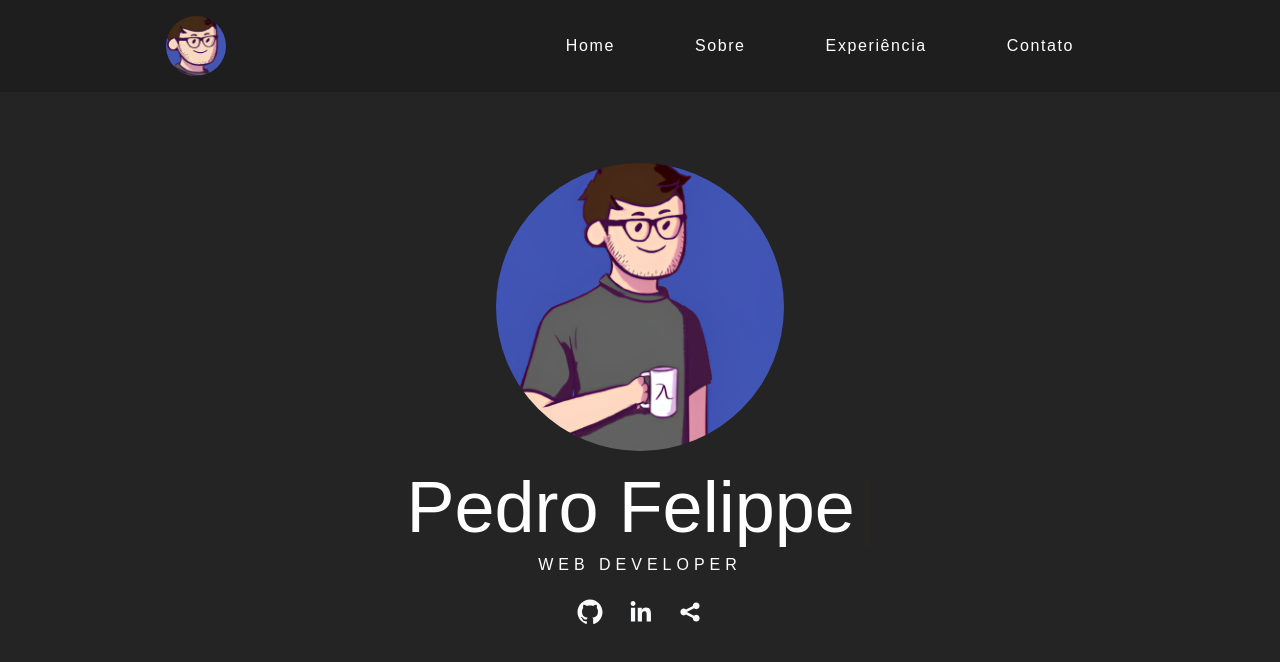
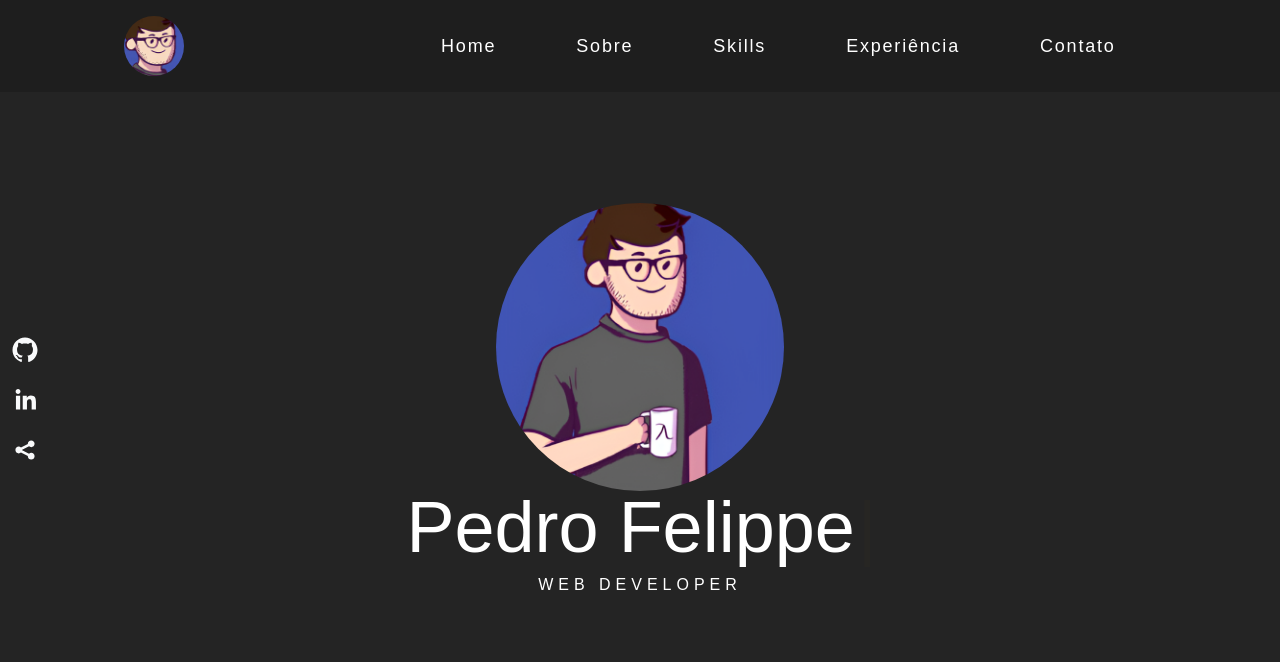
Before and after one commit to pefelippe/Portfolio, a Next.js app: page / in a window 1280 px wide. Shown: the top 662 px of the page. Built offline with nearby package versions, Linux system fonts and the light colour scheme.

Commit message:
feat: adicionando skills e footer, estilizando.

```diff
--- a/atoms/Links.tsx
+++ b/atoms/Links.tsx
@@ -10,6 +10,9 @@ function Links() {
       <Link className="headerBtn" href="#about">
         Sobre
       </Link>
+      <Link className="headerBtn" href="#skills">
+        Skills
+      </Link>
       <Link className="headerBtn" href="#experience">
         Experiência
       </Link>
--- a/atoms/SocialIcons.tsx
+++ b/atoms/SocialIcons.tsx
@@ -5,7 +5,7 @@ type Props = {};
 
 export default function SocialIcons({}: Props) {
   return (
-    <div>
+    <div className="flex flex-col fixed h-screen justify-center ">
       <SocialIcon
         url="https://github.com/pefelippe"
         fgColor="#f9fafb"
--- a/components/About.tsx
+++ b/components/About.tsx
@@ -16,44 +16,49 @@ function About({}: Props) {
       transition={{ duration: 1.25 }}
       className="component-base"
     >
-      <h3 className="component-title">Sobre</h3>
-      <div className="flex flex-col lg:flex-row ">
+      <h1 className="font-semibold text-5xl mb-28 text-gray-800">Sobre</h1>
+
+      <div className="flex flex-col lg:flex-row h-max x">
         <Image
           src={Avatar}
           alt="pefelippe avatar"
-          className="object-fit h-72 w-72 border border-[#000] rounded-lg mb-10"
+          className="object-fit xl:h-[400px] xl:w-[400px] h-40 w-40
+          shadow-xl rounded-[30px]"
         />
 
-        <div className="px-10 ">
+        <div className="relative ml-20 xl:ml-40 mt-8">
           <p className="text-sm text-left lg:text-2xl">
-            Atuo na área de desenvolvimento Web, sendo a minha stack atual
-            React, Node e Typescript.
+            Web Developer com experiência em implementar componentes de
+            interface de usuário responsivos e de qualidade. <br />
             <br />
+            Minha Stack principal é React, Node, Next e Typescript. <br />
             <br />
-            Já fui muitas vezes responsável por implementar componentes de
-            interface de usuário responsivos e de qualidade, além de efetuar
-            manutenções em códigos existentes, bem como testar e desenvolver
-            novas funcionalidades.
-            <br />
-            <br />
-            Consigo me comunicar bem em inglês (nível C2). Sou acostumado a
+            Consigo me comunicar bem em inglês (nível C2), sendo acostumado a
             participarem reuniões em inglês com membros de vários países.
           </p>
+
+          <button
+            className="absolute bottom-0 text-base bg-gray-800 text-white
+          border rounded-[20px] p-6 font-semibold flex mt-10 hover:bg-gray-700  transition"
+          >
+            Download CV
+            <svg
+              className="w-6 h-6 ml-2"
+              fill="none"
+              stroke="currentColor"
+              viewBox="0 0 24 24"
+              xmlns="http://www.w3.org/2000/svg"
+            >
+              <path
+                stroke-linecap="round"
+                stroke-linejoin="round"
+                stroke-width="2"
+                d="M12 10v6m0 0l-3-3m3 3l3-3m2 8H7a2 2 0 01-2-2V5a2 2 0 012-2h5.586a1 1 0 01.707.293l5.414 5.414a1 1 0 01.293.707V19a2 2 0 01-2 2z"
+              ></path>
+            </svg>
+          </button>
         </div>
       </div>
-
-      {/* <div className="overflow-hidden flex">
-        <div className="grid grid-cols-2 xl:grid-cols-10 gap-5 overflow-hidden">
-          <Skill />
-          <Skill />
-          <Skill />
-          <Skill />
-          <Skill />
-          <Skill />
-          <Skill />
-          <Skill />
-        </div>
-      </div> */}
     </motion.div>
   );
 }
--- a/components/Contact.tsx
+++ b/components/Contact.tsx
@@ -5,7 +5,7 @@ type Props = {};
 function Contact({}: Props) {
   return (
     <div className="component-base">
-      <h3 className="component-title">Contato</h3>
+      <h1 className="font-semibold text-5xl mb-28">Entre em Contato</h1>
       <div className="text-4xl font-semibold text-center">
         <h4>I have got just what you need.</h4>
         <span className="decoration-[#F7AB0A]/50 underline">Lets Talk.</span>
--- a/components/Experience.tsx
+++ b/components/Experience.tsx
@@ -10,10 +10,10 @@ function Experience({}: Props) {
       initial={{ opacity: 0 }}
       whileInView={{ opacity: 1 }}
       transition={{ duration: 1.5 }}
-      className=" flex relative overflow-hidden flex-col text-left
-      md:flex-row max-w-full px-10 justify-evenly mx-auto items-center xl:h-screen"
+      className="component-base"
     >
-      <h3 className="component-title">Experience</h3>
+      <h1 className="font-semibold text-5xl mb-28 ">Experience</h1>
+
       <div className="w-full flex space-x-5 overflow-x-scroll p-10 snap-x snap-mandatory">
         <ExperienceCard />
         <ExperienceCard />
--- /dev/null
+++ b/components/Footer.tsx
@@ -0,0 +1,9 @@
+import React from "react";
+
+type Props = {};
+
+function Footer({}: Props) {
+  return <div>Footer</div>;
+}
+
+export default Footer;
--- a/components/Hero.tsx
+++ b/components/Hero.tsx
@@ -15,9 +15,7 @@ export default function Home() {
       animate={{ x: 0, opacity: 1 }}
       whileInView={{ opacity: 1 }}
       transition={{ duration: 1.5 }}
-      className="flex flex-col relative
-      text-center max-w-7xl justify-center mx-auto
-      items-center  space-y-5 h-screen "
+      className="component-base"
     >
       <Image
         src={Avatar}
@@ -33,7 +31,6 @@ export default function Home() {
         <h2 className="uppercase font-thin text-gray-400  tracking-[5px]">
           Web Developer
         </h2>
-        <SocialIcons />
       </div>
     </motion.div>
   );
--- a/components/Skills.tsx
+++ b/components/Skills.tsx
@@ -6,12 +6,8 @@ type Props = {};
 
 function Skills({}: Props) {
   return (
-    <div
-      className="h-screen flex flex-col relative
-    text-center max-w-7xl px-10 justify-evenly mx-auto
-    items-center space-y-5 max-md:justify-center"
-    >
-      <h4 className="text-3xl font-semibold">Minhas Skills</h4>
+    <div className="component-base ">
+      <h1 className="font-semibold text-5xl mb-28 ">Skills</h1>
 
       <motion.div
         initial={{
--- a/pages/index.tsx
+++ b/pages/index.tsx
@@ -6,6 +6,9 @@ import Hero from "../components/Hero";
 import Experience from "../components/Experience";
 import Contact from "../components/Contact";
 import Head from "next/head";
+import SocialIcons from "../atoms/SocialIcons";
+import Footer from "../components/Footer";
+import Skills from "../components/Skills";
 
 export default function Home() {
   return (
@@ -20,20 +23,30 @@ export default function Home() {
 
       <Header />
 
+      <SocialIcons />
+
       <section id="hero" className="snap-start">
         <Hero />
       </section>
 
-      <section id="about" className="snap-start bg-[#fff] text-[#000] ">
+      <section id="about" className="snap-start white-component">
         <About />
       </section>
 
-      <section id="experience" className="snap-start">
+      <section id="skills" className="snap-start">
+        <Skills />
+      </section>
+
+      <section id="experience" className="snap-start white-component">
         <Experience />
       </section>
 
-      <section id="contact" className="snap-start bg-[#fff] text-[#000] ">
+      <section id="contact" className="snap-start">
         <Contact />
+      </section>
+
+      <section id="contact" className="snap-start white-component">
+        <Footer />
       </section>
     </div>
   );
--- a/styles/globals.css
+++ b/styles/globals.css
@@ -7,30 +7,33 @@
     font-family: "Cal Sans";
     src: url("../public/fonts/CalSans-SemiBold.woff2") format("woff2"),
       url("../public/fonts/CalSans-SemiBold.woff2") format("woff");
-    font-weight: 600;
+    font-weight: 700;
     font-style: normal;
     font-display: swap;
   }
 }
 
 @layer pages {
+  .white-component {
+    @apply bg-[#fff] text-[#000];
+  }
+
   .headerBtn {
     @apply link-underline link-underline-black
     px-4 py-3 mx-6
-    text-base
+    text-lg
     rounded-lg
-
     tracking-widest transition-all
     hover:text-white;
   }
 
   .socialMediaIcon {
-    @apply hover:bg-gray-800 rounded-lg cursor-pointer;
+    @apply hover:bg-gray-800  cursor-pointer bg-[rgb(36,36,36)];
   }
 
   .component-base {
     @apply h-screen flex relative overflow-hidden flex-col text-left
-    md:flex-row max-w-7xl justify-center mx-auto items-center;
+    max-w-7xl justify-center mx-auto items-center;
   }
 
   .component-title {
```
